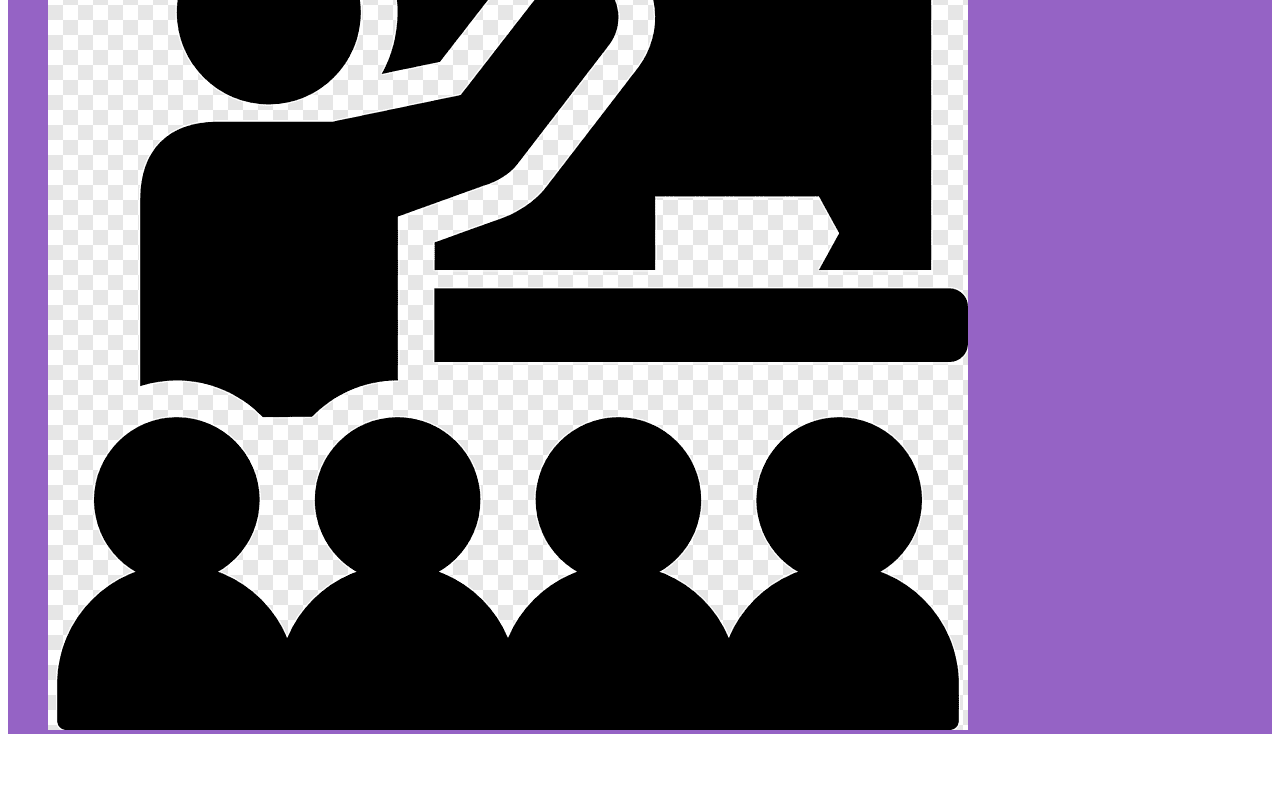
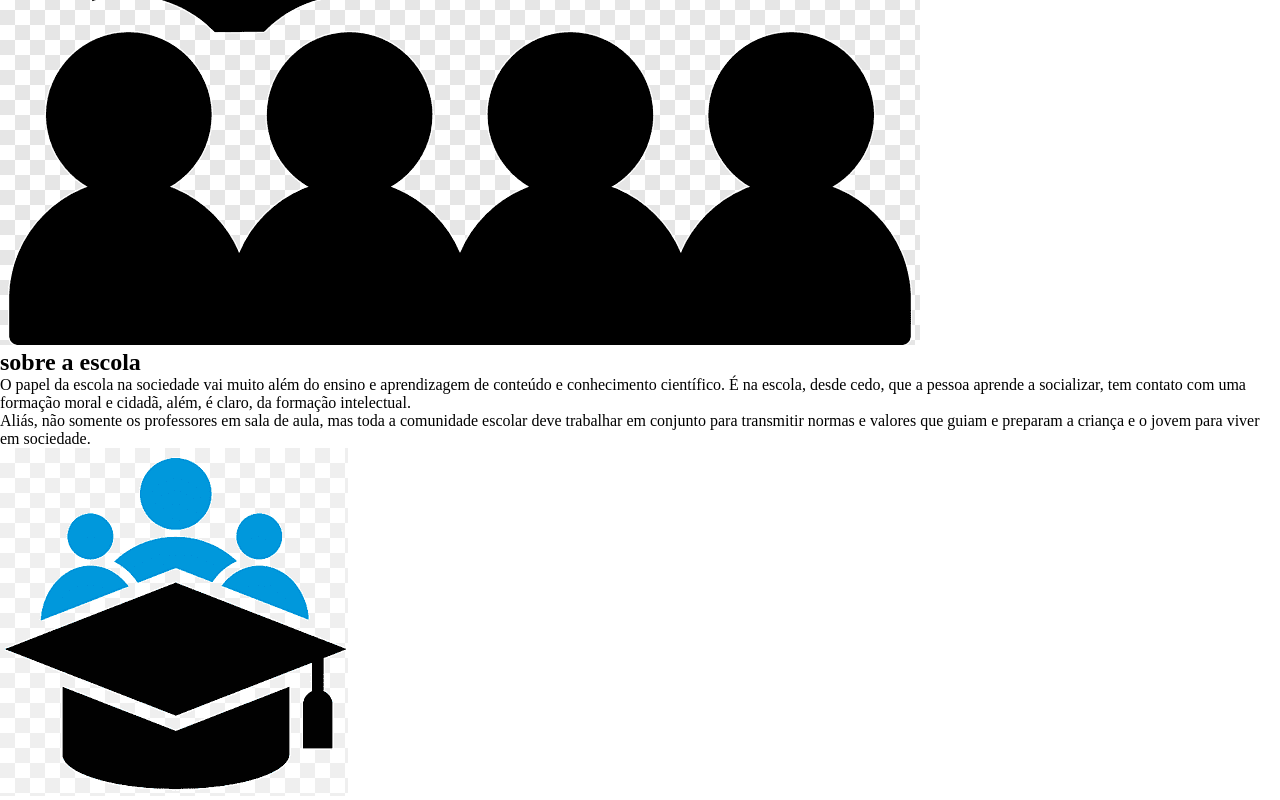
Before and after one commit to jeovvanii/site-escola, a plain HTML site: page index.html in a window 1280 px wide. Shown: the part 1206-2006 px from the top of the page. Before the commit the page ends 1956 px from the top, so only its background shows below. Drawn offline with Linux system fonts and the light colour scheme; files whose address does not match are found by name.

Commit message:
Add files via upload
26/05

```diff
--- a/index.html
+++ b/index.html
@@ -17,5 +17,17 @@
 <li> Professores </li> <img src="./IMG/logo professor.png" alt="logo Professores">
 </ul>
 </header>
+    <section>
+
+     <h2> sobre a escola</h2>
+     <p>O papel da escola na sociedade vai muito além do ensino e aprendizagem de conteúdo e conhecimento científico. É na escola, desde cedo, que a pessoa aprende a socializar, tem contato com uma formação moral e cidadã, além, é claro, da formação intelectual.</p>
+     <p>Aliás, não somente os professores em sala de aula, mas toda a comunidade escolar deve trabalhar em conjunto para transmitir normas e valores que guiam e preparam a criança e o jovem para viver em sociedade.</p>
+
+     <img  src="logo aula.png" alt="logo">
+    </section>
+    <section class="escola"
+    </body>
+</html>
+</header>
 </body>
 </html>
--- a/style.css
+++ b/style.css
@@ -1,2 +1,5 @@
-header {background-color: rgb(149, 99, 197);color: rgba(35, 172, 196, 0.527);}
-.cabecalho-imagem width:30%;
+*{margin: 0; padding: 0;}
+.cabeçalho { background-color: rgb(86, 142, 245);color: black;display: flex;justify-content: space-around;padding: 24px 0;}
+.cabeçalho-imagem { width: 20%;}
+.cabeçalho-item-lista{ display: inline-block; margin: 0 16px; padding: 24px 0; font-size: 24px;}
+.escola {background-image: linear-gradient(#6a5acd, #00bfff);}
```
